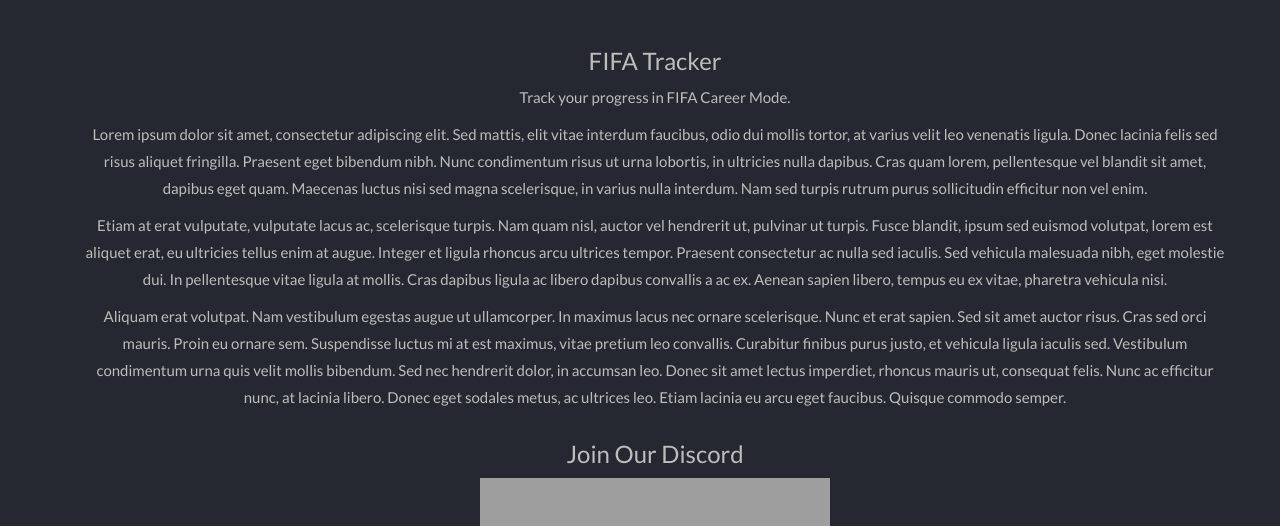
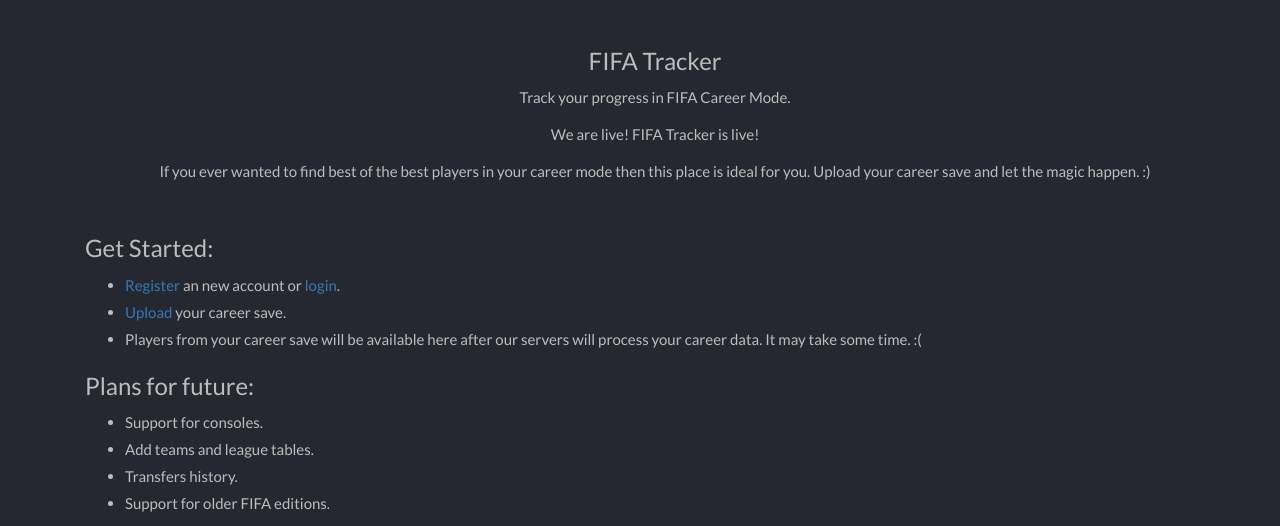
Before and after one commit to mortier80653/FIFA-Tracker, a Django app: page / in a window 1280 px wide. Shown: the part 52-578 px from the top of the page. Run offline with Django 3.2, Linux system fonts and the light colour scheme; some libraries are stand-ins or nearby versions; grey boxes are pictures that could not be loaded.

Commit message:
Homepage update

```diff
--- a/FIFA Tracker/templates/home.html
+++ b/FIFA Tracker/templates/home.html
@@ -1,12 +1,26 @@
 {% extends 'base.html' %}
 
 {% block content %}
-<div class="container ">
+<div class="container">
 	<h3 class="text-center">FIFA Tracker</h3>
 	<p class="text-center">Track your progress in FIFA Career Mode.</p>
-	<p class="text-center">Lorem ipsum dolor sit amet, consectetur adipiscing elit. Sed mattis, elit vitae interdum faucibus, odio dui mollis tortor, at varius velit leo venenatis ligula. Donec lacinia felis sed risus aliquet fringilla. Praesent eget bibendum nibh. Nunc condimentum risus ut urna lobortis, in ultricies nulla dapibus. Cras quam lorem, pellentesque vel blandit sit amet, dapibus eget quam. Maecenas luctus nisi sed magna scelerisque, in varius nulla interdum. Nam sed turpis rutrum purus sollicitudin efficitur non vel enim.</p>
-	<p class="text-center">Etiam at erat vulputate, vulputate lacus ac, scelerisque turpis. Nam quam nisl, auctor vel hendrerit ut, pulvinar ut turpis. Fusce blandit, ipsum sed euismod volutpat, lorem est aliquet erat, eu ultricies tellus enim at augue. Integer et ligula rhoncus arcu ultrices tempor. Praesent consectetur ac nulla sed iaculis. Sed vehicula malesuada nibh, eget molestie dui. In pellentesque vitae ligula at mollis. Cras dapibus ligula ac libero dapibus convallis a ac ex. Aenean sapien libero, tempus eu ex vitae, pharetra vehicula nisi.</p>
-	<p class="text-center">Aliquam erat volutpat. Nam vestibulum egestas augue ut ullamcorper. In maximus lacus nec ornare scelerisque. Nunc et erat sapien. Sed sit amet auctor risus. Cras sed orci mauris. Proin eu ornare sem. Suspendisse luctus mi at est maximus, vitae pretium leo convallis. Curabitur finibus purus justo, et vehicula ligula iaculis sed. Vestibulum condimentum urna quis velit mollis bibendum. Sed nec hendrerit dolor, in accumsan leo. Donec sit amet lectus imperdiet, rhoncus mauris ut, consequat felis. Nunc ac efficitur nunc, at lacinia libero. Donec eget sodales metus, ac ultrices leo. Etiam lacinia eu arcu eget faucibus. Quisque commodo semper.</p>
+	<p class="text-center">We are live! FIFA Tracker is live!</p>
+	<p class="text-center">If you ever wanted to find best of the best players in your career mode then this place is ideal for you. Upload your career save and let the magic happen. :)</p>
+</div>
+<div class="container" style="padding-top: 20px;">
+	<h3>Get Started:</h3>
+	<ul>
+		<li><a href="{% url 'signup' %}">Register</a> an new account or <a href="{% url 'login_view' %}">login</a>.</li>
+		<li><a href="{% url 'upload_career_save_file' %}">Upload</a> your career save.</li>
+		<li>Players from your career save will be available here after our servers will process your career data. It may take some time. :(</li>
+	</ul>
+	<h3>Plans for future:</h3>
+	<ul>
+		<li>Support for consoles.</li>
+		<li>Add teams and league tables.</li>
+		<li>Transfers history.</li>
+		<li>Support for older FIFA editions.</li>
+	</ul>
 </div>
 <div id="discord" class="container">
 	<h3 class="text-center">Join Our Discord</h3>
```
